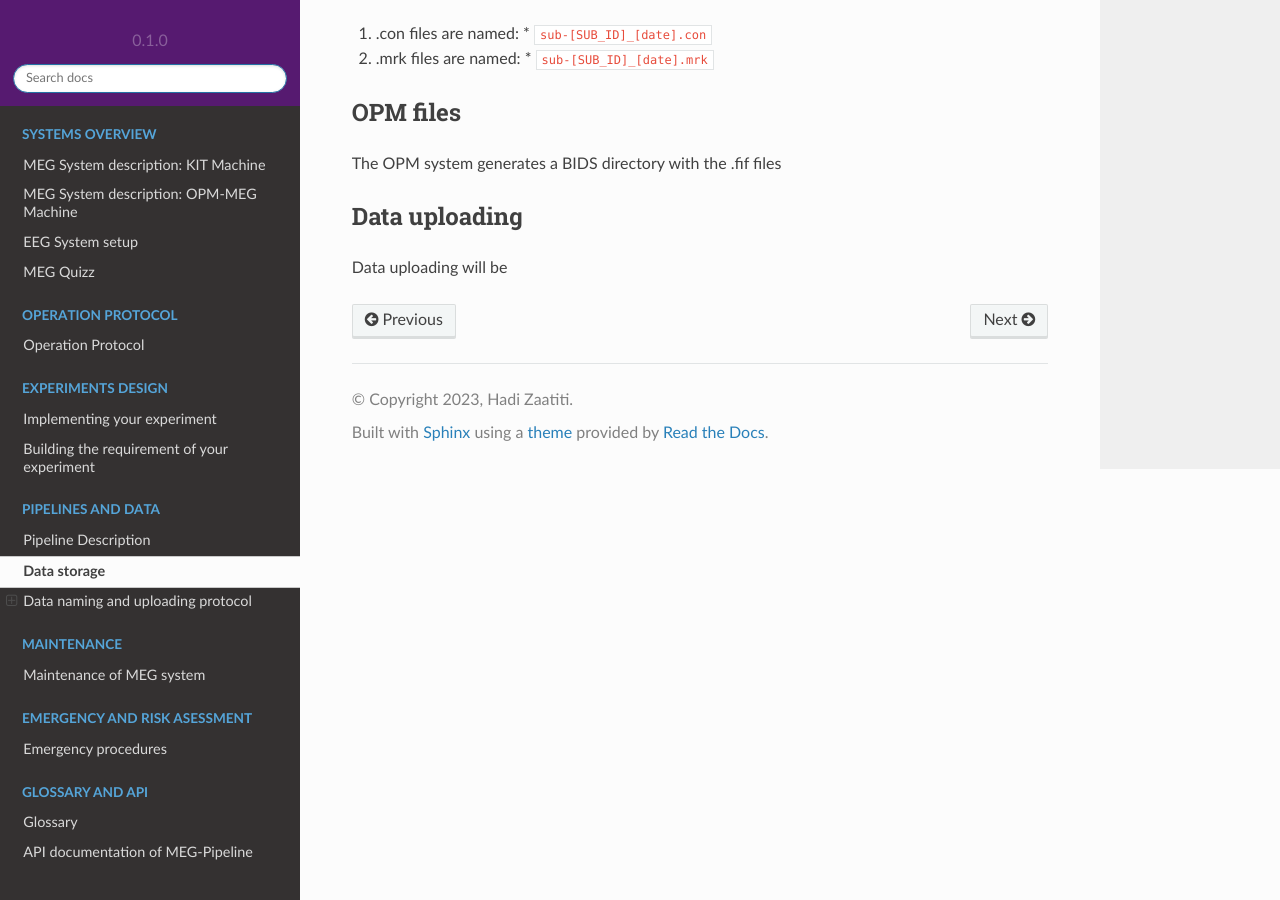
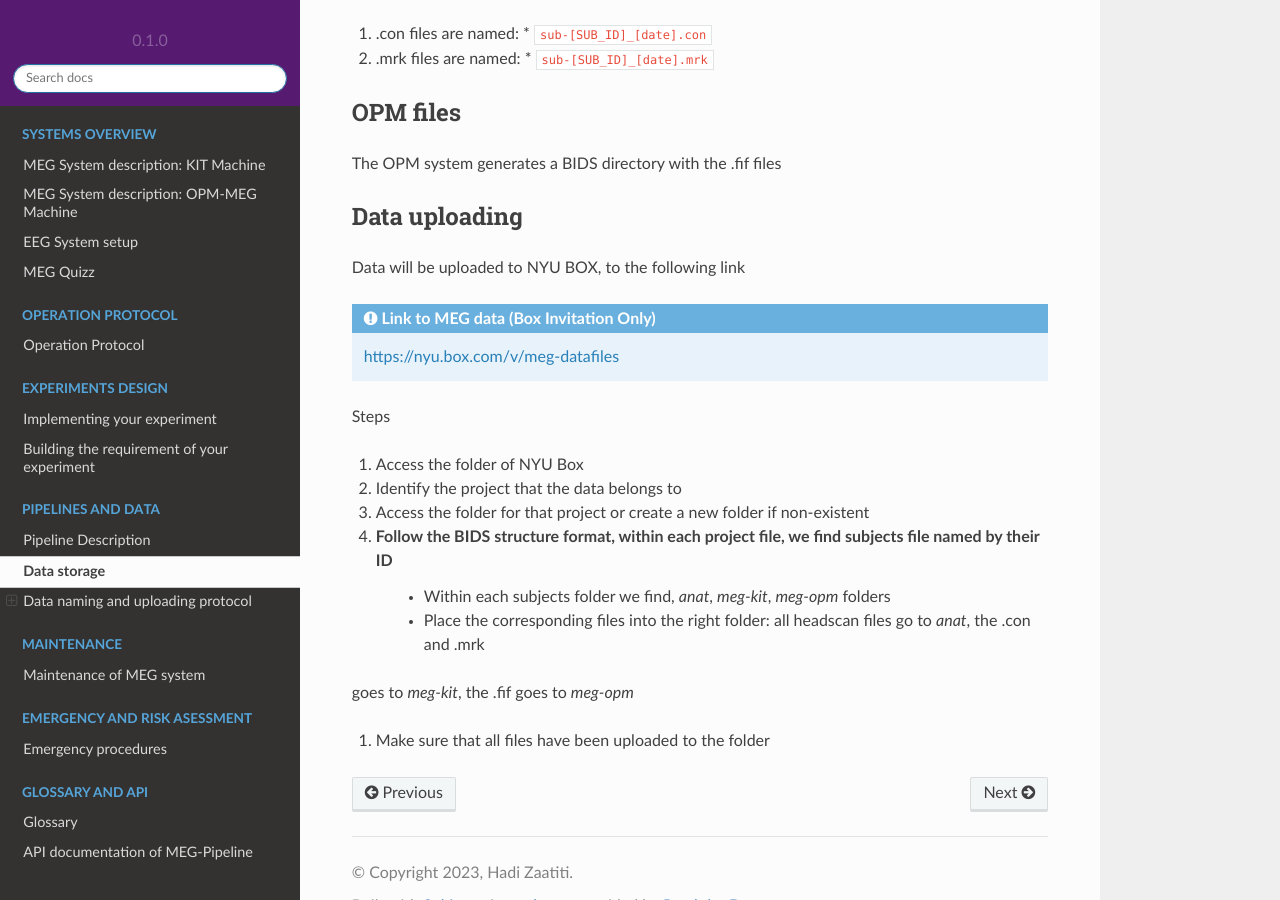
Before and after one commit to hzaatiti-NYU/meg-pipeline, a Sphinx documentation site: the page built from docs/source/4-pipeline/2-datastorage.rst, in a window 1280 px wide and 900 px high, scrolled down 912 px. Built offline with Sphinx 7.4.7 and the Read the Docs theme 2.0.0, drawn with Linux system fonts in a browser that asks for light colours; pages that are not in the unit, such as notebooks, are missing from menus.

Commit message:
Fix structure

```diff
--- a/docs/source/4-pipeline/2-datastorage.rst
+++ b/docs/source/4-pipeline/2-datastorage.rst
@@ -51,4 +51,21 @@ The OPM system generates a BIDS directory with the .fif files
 Data uploading
 ##############
 
-Data uploading will be
+Data will be uploaded to NYU BOX, to the following link
+
+.. admonition:: Link to MEG data (Box Invitation Only)
+
+    `https://nyu.box.com/v/meg-datafiles <https://nyu.box.com/v/meg-datafiles>`_
+
+Steps
+
+#. Access the folder of NYU Box
+#. Identify the project that the data belongs to
+#. Access the folder for that project or create a new folder if non-existent
+
+#. Follow the BIDS structure format, within each project file, we find subjects file named by their ID
+    * Within each subjects folder we find, *anat*, *meg-kit*, *meg-opm* folders
+    * Place the corresponding files into the right folder: all headscan files go to *anat*, the .con and .mrk
+goes to *meg-kit*, the .fif goes to *meg-opm*
+
+#. Make sure that all files have been uploaded to the folder
```
